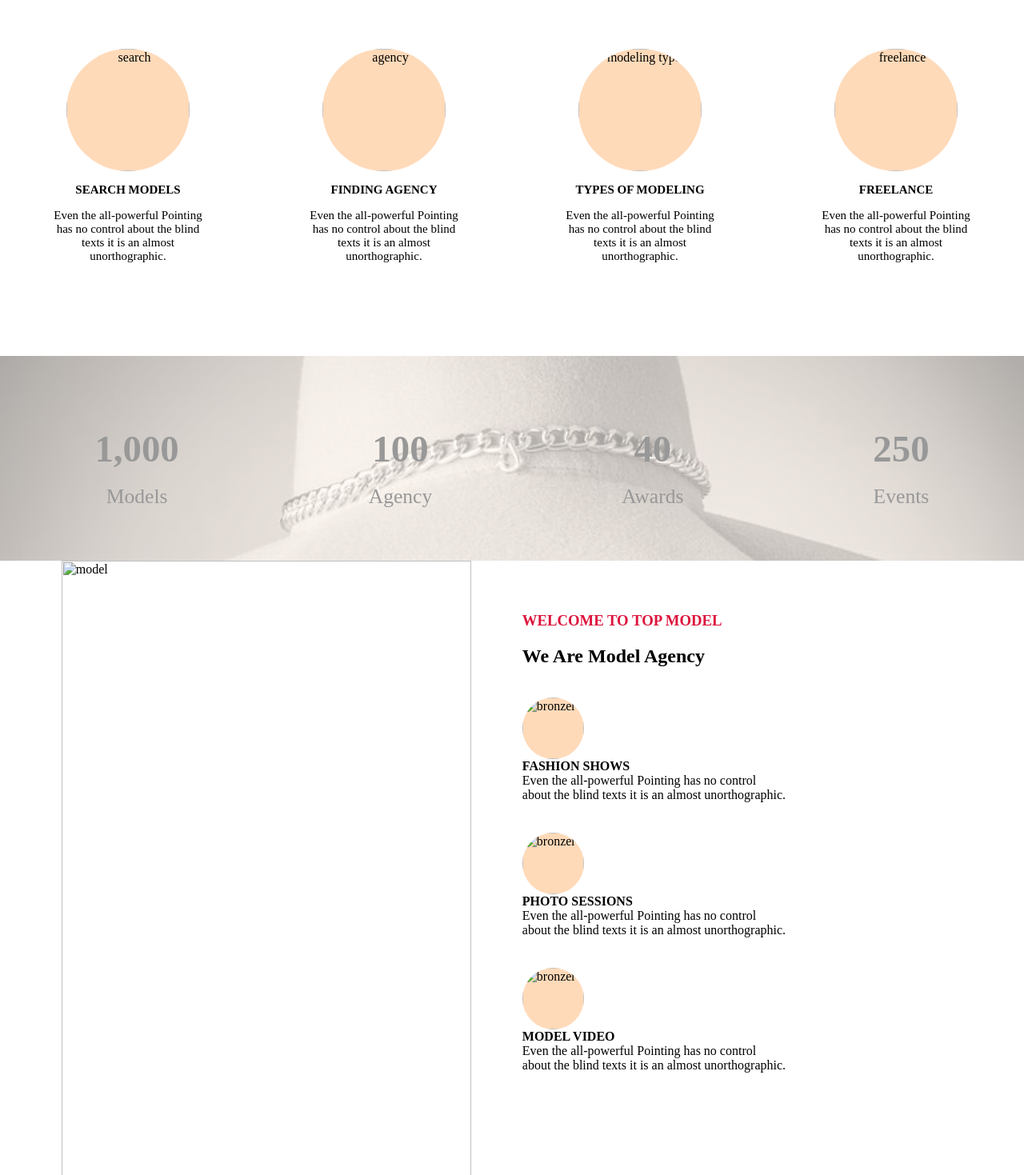
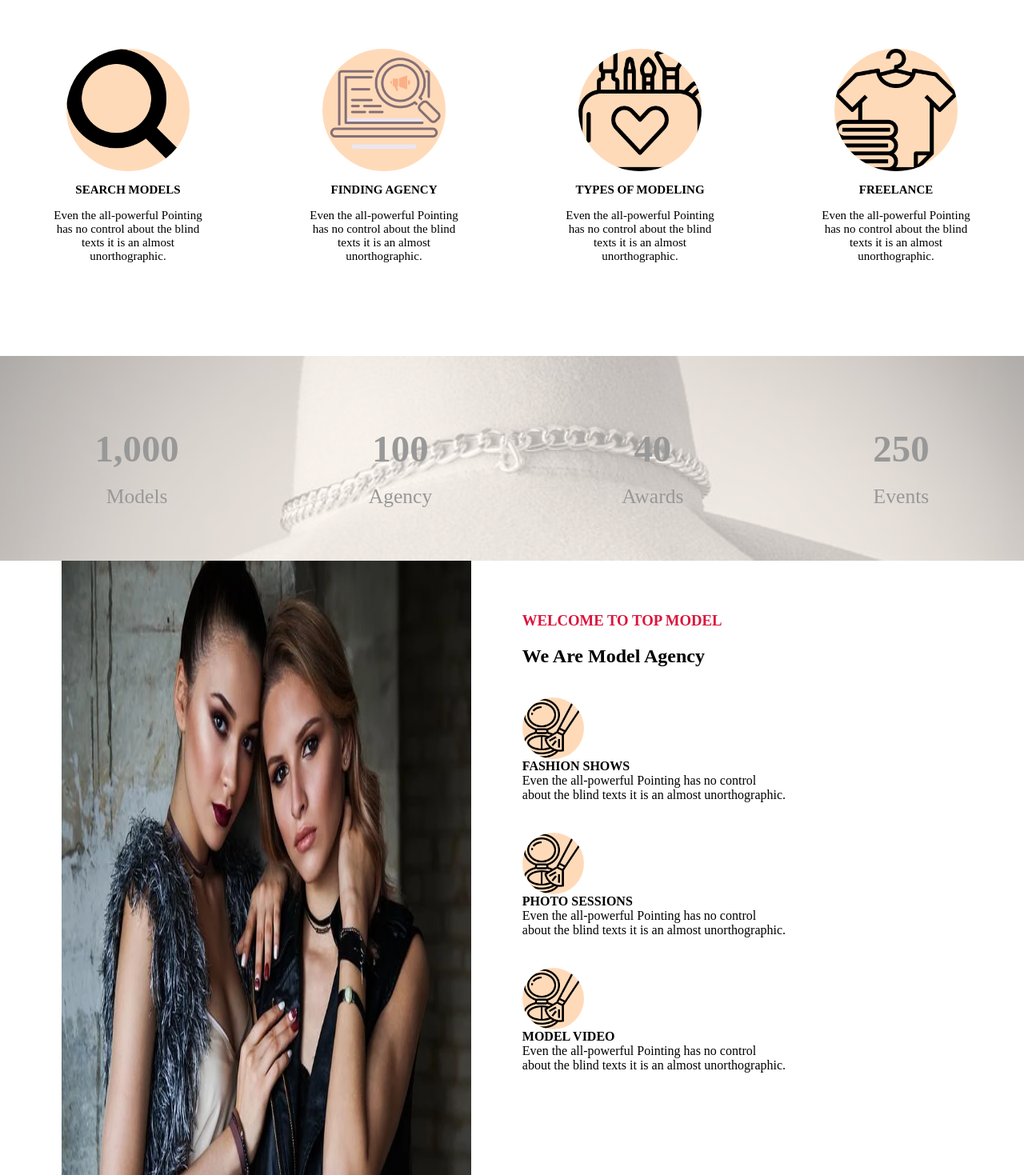
Before and after one commit to sakshi8271/TopModel, a plain HTML site: page index.html in a window 1280 px wide. Shown: the part 1085-2554 px from the top of the page at 80% size. Drawn offline with Linux system fonts and the light colour scheme.

Commit message:
Update index.html

```diff
--- a/index.html
+++ b/index.html
@@ -16,7 +16,7 @@
             <li><a href="#contact">Contact</a></li>
 
         </ul>
-        <img src="logo.png" alt="logo">
+        <img src="images/logo.png" alt="logo">
     </div>
     <h2>Top Model</h2>
     <h1>Your career of a model</h1>
@@ -90,22 +90,22 @@
 </div>
 <div class=container3>
 <div class="f1">
-<img src="search.png" alt="search">
+<img src="images/search.png" alt="search">
 <h3>SEARCH MODELS</h3>
 <p>Even the all-powerful Pointing has no control about the blind texts it is an almost unorthographic.</p>
 </div>
 <div class="f1">
-    <img src="agency.png" alt="agency">
+    <img src="images/agency.png" alt="agency">
     <h3>FINDING AGENCY</h3>
 <p>Even the all-powerful Pointing has no control about the blind texts it is an almost unorthographic.</p>
 </div>
 <div class="f1">
-    <img src="make-up.png" alt="modeling types">
+    <img src="images/make-up.png" alt="modeling types">
     <h3>TYPES OF MODELING</h3>
     <p>Even the all-powerful Pointing has no control about the blind texts it is an almost unorthographic.</p>
 </div>
 <div class="f1">
-    <img src="fashion.png" alt="freelance">
+    <img src="images/fashion.png" alt="freelance">
     <h3>FREELANCE</h3>
     <p>Even the all-powerful Pointing has no control about the blind texts it is an almost unorthographic.</p>
 </div>
@@ -119,20 +119,20 @@
 </div>
    <div class="container5">
        <div class="c1">
-           <img src="model.jpg" alt="model">
+           <img src="images/model.jpg" alt="model">
        </div>
        <div class="c1">
         <h3>WELCOME TO TOP MODEL</h3>
         <h2>We Are Model Agency</h2>
         <div class="c2">
-            <img src="bronzer.png" alt="bronzer">
+            <img src="images/bronzer.png" alt="bronzer">
             <div class="c3">
                 <strong>FASHION SHOWS</strong><br>
 Even the all-powerful Pointing has no control <br>about the blind texts it is an almost unorthographic.
             </div>
             </div>
             <div class="c2">
-                <img src="bronzer.png" alt="bronzer">
+                <img src="images/bronzer.png" alt="bronzer">
                 <div class="c3">
                    <strong>PHOTO SESSIONS</strong><br>
     Even the all-powerful Pointing has no control<br> about the blind texts it is an almost unorthographic.
@@ -140,7 +140,7 @@ Even the all-powerful Pointing has no control <br>about the blind texts it is an
 
             </div>
             <div class="c2">
-                <img src="bronzer.png" alt="bronzer">
+                <img src="images/bronzer.png" alt="bronzer">
                 <div class="c3">
                 <strong>MODEL VIDEO</strong><br>
     Even the all-powerful Pointing has no control <br> about the blind texts it is an almost unorthographic.
```
